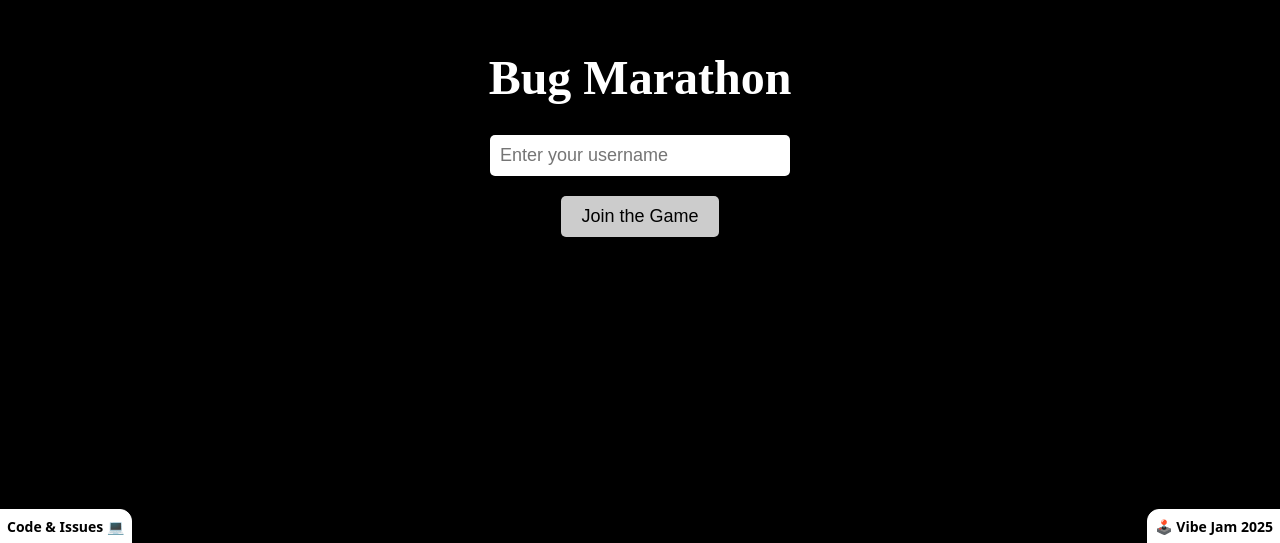
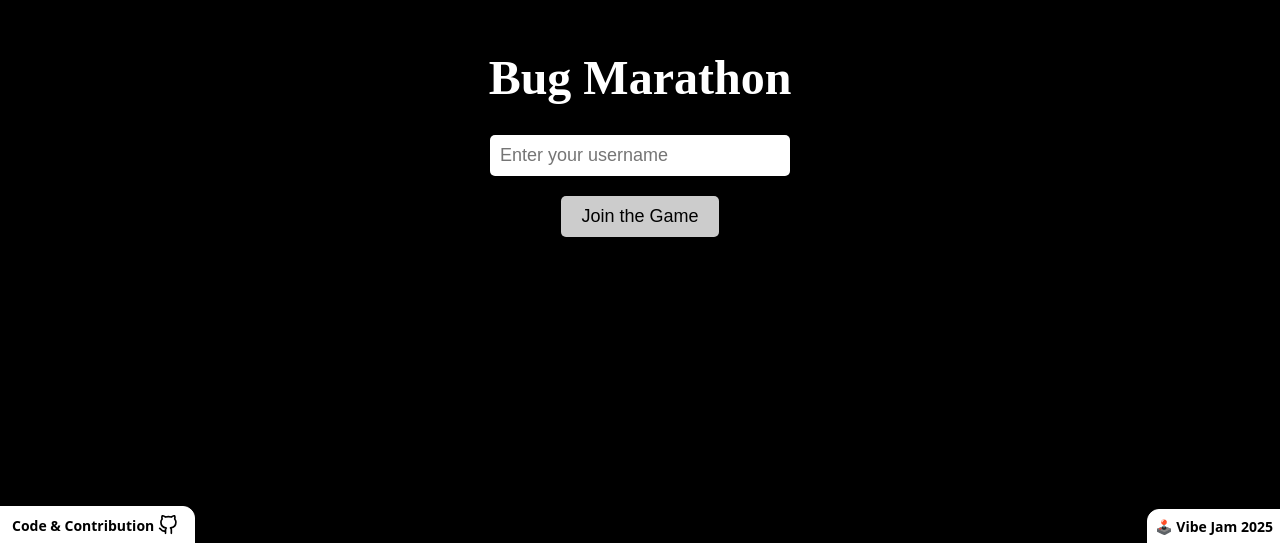
Before and after one commit to prajun7/bug-marathon, a website built with Vite: page index.html in a window 1280 px wide. Shown: the part 257-800 px from the top of the page. Built offline with nearby package versions, Linux system fonts and the light colour scheme.

Commit message:
Update index.html

```diff
--- a/index.html
+++ b/index.html
@@ -74,9 +74,25 @@
         display: flex;
         align-items: center;
         gap: 4px;
+        padding: 8px 12px;
       "
     >
-      Code & Issues 💻</a
-    >
+      Code & Contribution
+      <svg
+        width="20"
+        height="20"
+        viewBox="0 0 24 24"
+        fill="none"
+        stroke="currentColor"
+        stroke-width="2"
+        stroke-linecap="round"
+        stroke-linejoin="round"
+        style="margin-right: 4px"
+      >
+        <path
+          d="M9 19c-5 1.5-5-2.5-7-3m14 6v-3.87a3.37 3.37 0 0 0-.94-2.61c3.14-.35 6.44-1.54 6.44-7A5.44 5.44 0 0 0 20 4.77 5.07 5.07 0 0 0 19.91 1S18.73.65 16 2.48a13.38 13.38 0 0 0-7 0C6.27.65 5.09 1 5.09 1A5.07 5.07 0 0 0 5 4.77a5.44 5.44 0 0 0-1.5 3.78c0 5.42 3.3 6.61 6.44 7A3.37 3.37 0 0 0 9 18.13V22"
+        ></path>
+      </svg>
+    </a>
   </body>
 </html>
```
